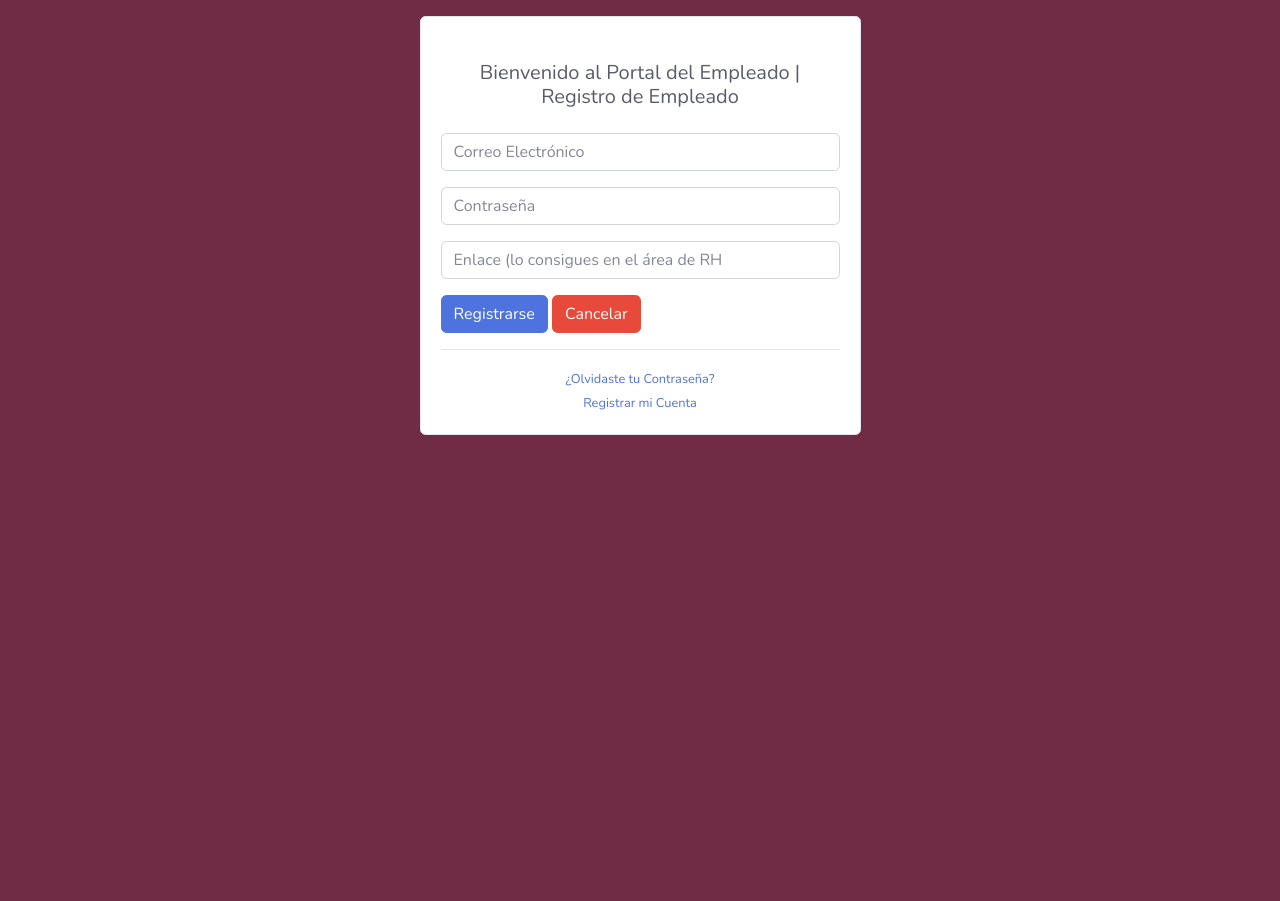
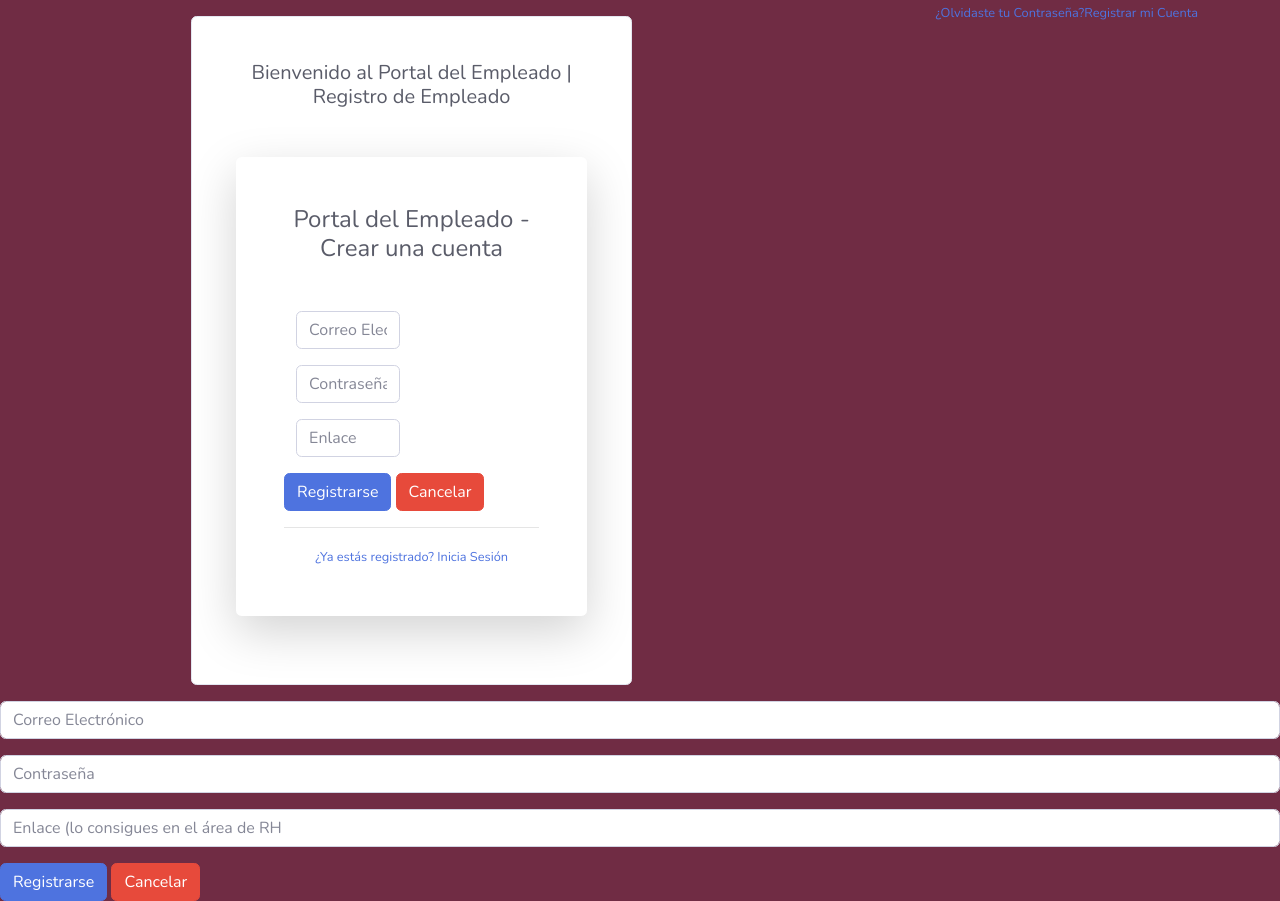
Before and after one commit to enriiquealvarez/portal_empleado, a PHP site: page /registrarse.php in a window 1280 px wide. Before the commit the page ends 435 px from the top, so only its background shows below. Run offline with PHP 8.4, Linux system fonts and the light colour scheme.

Commit message:
rehaciendo cambios

```diff
--- a/registrarse.php
+++ b/registrarse.php
@@ -48,18 +48,39 @@ registro();
                                         <h2 class="h5 text-gray-800 mb-4">Bienvenido al Portal del Empleado | Registro de Empleado</h2>
                                     </div>
                                     <!--MANDAMOS LOS DATOS POR POST AL SERVIDOR PARA SER VALIDADOS-->
-                                    <form method="POST" action="<?php echo $_SERVER['PHP_SELF']; ?>">
+                                    <body style="background-color:#702c44;">
+
+<div class="container">
+
+    <div class="card o-hidden border-0 shadow-lg  my-5">
+
+
+
+            <form action="<?PHP echo htmlspecialchars($_SERVER["PHP_SELF"]);?>" method="POST">
+                    <div class="p-5">
+                        <div class="text-center">
+                            <h1 class="h4 text-gray-800 mb-5">Portal del Empleado - Crear una cuenta</h1>
+                        </div>
+                        <form class="user">
                             <div class="form-group">
+                                <div class="col-sm-6 mb-6">
                                     <input type="correo_electronico" class="form-control form-control-user" name="correo_electronico"
                                         required placeholder="Correo Electrónico">
                                 </div>
+
+                            </div>
                             <div class="form-group">
+                                <div class="col-sm-6 mb-3">
                                     <input type="contrasena" class="form-control form-control-user"
                                         name="contrasena" required placeholder="Contraseña">
                                 </div>
+
+                            </div>
                             <div class="form-group">
+                                <div class="col-sm-6">
                                     <input type="fk_enlace" class="form-control form-control-user"
-                                            name="fk_enlace" required placeholder="Enlace (lo consigues en el área de RH">
+                                        name="fk_enlace" required placeholder="Enlace">
+                                </div>
                             </div>
                             <button type="submit" class="btn btn-primary">
                                                 Registrarse
@@ -68,6 +89,17 @@ registro();
                                                 Cancelar
                             </button>
                         </form>
+                        <hr>
+                        <div class="text-center">
+                            <a class="small" href="index.php">¿Ya estás registrado? Inicia Sesión</a>
+                        </div>
+                    </div>
+                </div>
+            </div>
+        </div>
+    </div>
+
+</div>
 
 
                                     <hr>
@@ -157,3 +189,29 @@ registro();
 </body>
 
 </html>
+
+
+
+
+
+
+<form method="POST" action="<?php echo $_SERVER['PHP_SELF']; ?>">
+                                        <div class="form-group">
+                                        <input type="correo_electronico" class="form-control form-control-user" name="correo_electronico"
+                                            required placeholder="Correo Electrónico">
+                                        </div>
+                                        <div class="form-group">
+                                        <input type="contrasena" class="form-control form-control-user"
+                                            name="contrasena" required placeholder="Contraseña">
+                                        </div>
+                                        <div class="form-group">
+                                        <input type="fk_enlace" class="form-control form-control-user"
+                                            name="fk_enlace" required placeholder="Enlace (lo consigues en el área de RH">
+                                        </div>
+                                        <button type="submit" class="btn btn-primary">
+                                                    Registrarse
+                                        </button>
+                                        <button type="submit" class="btn btn-danger">
+                                                    Cancelar
+                                        </button>
+                                    </form>
```
Lines whose indentation alone changed are shown as unchanged.
